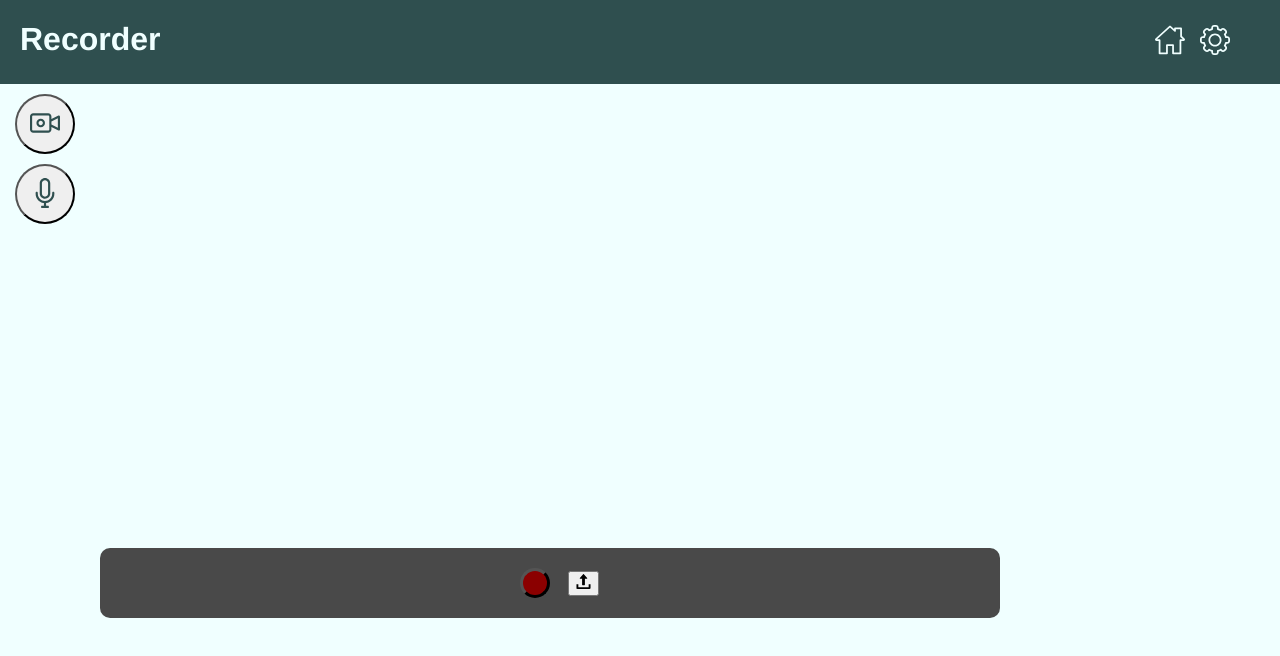
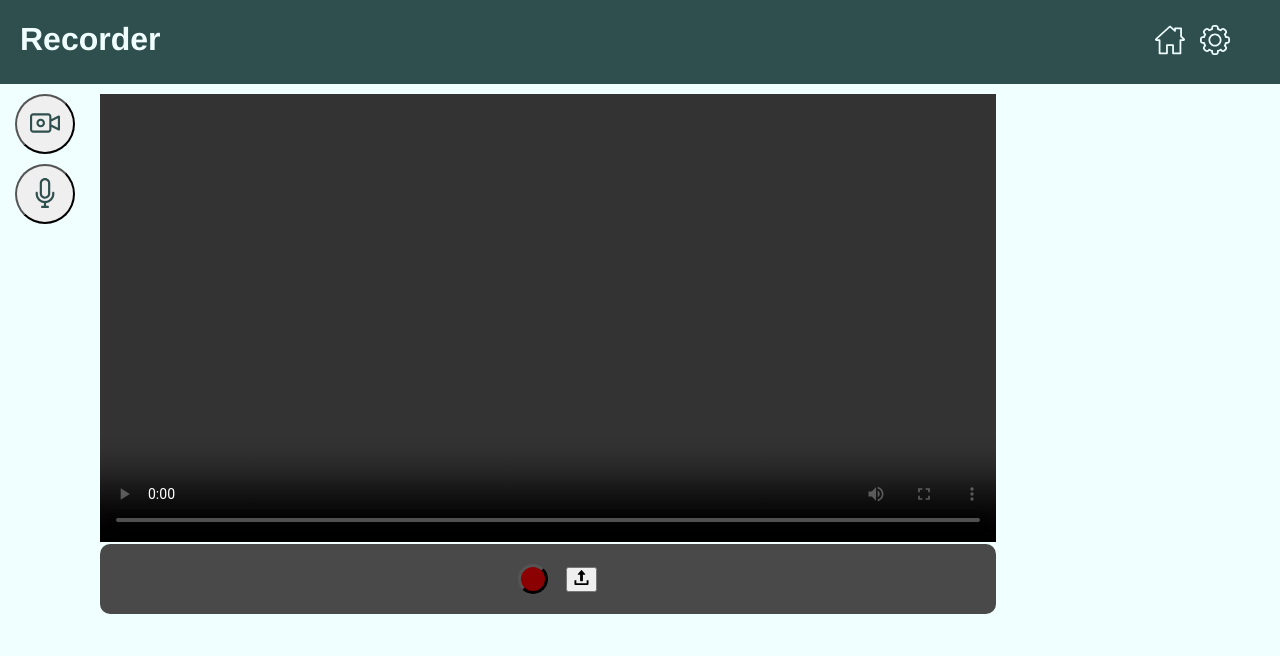
Before and after one commit to gkdals98/recorder, a Vue app: page / in a window 1280 px wide. Shown: the top 656 px of the page. Built offline with nearby package versions, Linux system fonts and the light colour scheme.

Commit message:
mid check

```diff
--- a/package.json
+++ b/package.json
@@ -8,6 +8,7 @@
     "lint": "vue-cli-service lint"
   },
   "dependencies": {
+    "axios": "^0.21.4",
     "core-js": "^3.6.5",
     "vue": "^2.6.11",
     "vue-router": "^3.2.0",
--- a/src/App.vue
+++ b/src/App.vue
@@ -40,7 +40,11 @@ export default {
           .enumerateDevices()
           .then((devices) => {
             devices.forEach((device) => {
-              console.log(device.kind.toUpperCase(), device.label);
+              console.log(
+                "Check Inputs - ",
+                device.kind.toUpperCase(),
+                device.label
+              );
               //, device.deviceId
             });
           })
--- a/src/components/RecordController.vue
+++ b/src/components/RecordController.vue
@@ -35,10 +35,6 @@ export default {
     recButtonToggled: function () {
       if (this.setShotControllBlock()) {
         this.onRec = !this.onRec;
-        console.log(
-          "Who make error",
-          this.$store.state.record_controller.isRecording
-        );
         if (!this.$store.state.record_controller.isRecording) {
           const self = this;
           navigator.mediaDevices
@@ -50,7 +46,6 @@ export default {
               );
             });
         } else {
-          console.log("Who makes error 1");
           this.$store.dispatch("record_controller/RECORD_STOP");
         }
       }
--- a/src/components/VideoComponent.vue
+++ b/src/components/VideoComponent.vue
@@ -1,15 +1,16 @@
 <template>
   <div id="video_main">
+    <!--v-if로 컴포넌트 전환을 할 경우, 컴포넌트 삭제 시에 Blob에 대한 처리 에러 발생-->
     <video
       id="recorded-player"
-      v-if="!curRecord"
       :src="curFinishedFile"
+      v-bind:style="{ display: playerDisplay }"
+      controls
     ></video>
-    {{ curFinishedFile }}
     <video
       id="record-preview"
-      v-if="curRecord"
       :srcObject.prop="curMediaStream"
+      v-bind:style="{ display: recorderDisplay }"
       autoplay
     ></video>
     <RecordController />
@@ -30,6 +31,12 @@ export default {
     curFinishedFile: function () {
       return this.$store.state.record_controller.curFinishedFile;
     },
+    playerDisplay: function () {
+      return this.curRecord ? "none" : "block";
+    },
+    recorderDisplay: function () {
+      return this.curRecord ? "block" : "none";
+    },
   },
 };
 </script>
@@ -37,12 +44,15 @@ export default {
 #video_main {
   color: darkslategray;
   padding: 10px;
+  video {
+    padding-bottom: 2px;
+  }
   #recorded-player {
-    width: 80vw;
+    width: 70vw;
     max-width: 900px;
   }
   #record-preview {
-    width: 80vw;
+    width: 70vw;
     max-width: 900px;
   }
 }
--- a/src/store/modules/recordcontroller.js
+++ b/src/store/modules/recordcontroller.js
@@ -7,7 +7,6 @@ const record_controller = {
       mediaStream: null,
       chunks: [],
       curFinishedFile: null,
-      blob: null,
       settingObj: {
         audio: true,
         video: {
@@ -28,40 +27,39 @@ const record_controller = {
       state.curErrorMsg = payload;
     },
     SET_CUR_FINISHED_FILE: function (state, payload) {
-      console.log("payload is here finish", payload);
       state.curFinishedFile = payload;
-    },
-    SET_CUR_BLOB: function (state, payload) {
-      console.log("payload is here blob", payload);
-      state.blob = payload;
     },
   },
   actions: {
-    RECORD_START: ({ commit, state }, payload) => {
+    RECORD_START: ({ commit, dispatch, state }, payload) => {
       commit("SET_RECORDING");
-      console.log("Record start", payload);
+      commit("SET_CHUNKS_CLEAR");
       state.mediaStream = payload;
       state.curMediaRecorder = new MediaRecorder(state.mediaStream);
 
       state.curMediaRecorder.onstop = () => {
-        console.log("Who makes error 2");
-        let blob = new Blob(state.chunks, { type: "video/mp4" });
-        commit("SET_CUR_BLOB", blob);
-        commit("SET_CHUNKS_CLEAR");
-        let videoURL = window.URL.createObjectURL(state.blob);
-        commit("SET_RECORDING_FIN");
-        commit("SET_CUR_FINISHED_FILE", videoURL);
+        dispatch("RECORD_STOP_PROCESS");
       };
-      state.curMediaRecorder.ondataavailable = function (ev) {
+      state.curMediaRecorder.addEventListener("dataavailable", function (ev) {
         state.chunks.push(ev.data);
-      };
-
+      });
       state.curMediaRecorder.start();
-      console.log(state.curMediaRecorder.state);
     },
     RECORD_STOP: ({ state }) => {
       state.curMediaRecorder.stop();
     },
+    RECORD_STOP_PROCESS: ({ commit, state }) => {
+      let blob = new Blob(state.chunks, { mimeType: "video/mp4" });
+      let videoURL = URL.createObjectURL(blob);
+      commit("SET_CUR_FINISHED_FILE", videoURL);
+
+      //파일 확인용 자동 다운로드 코드. Chrome에서 녹화 시, 산출물 재생에 Matroska 지원 필요.
+      //let aElm = document.createElement("a");
+      //aElm.href = videoURL;
+      //aElm.download = "sample.mp4";
+      //aElm.click();
+      //commit("SET_RECORDING_FIN");
+    },
   },
 };
 export default record_controller;
--- a/vue.config.js
+++ b/vue.config.js
@@ -18,5 +18,12 @@ module.exports = {
                 'components': path.join(__dirname, 'src/components'),
             }
         }
-    }
+    },
+    devServer: {
+        proxy: {
+            '/sample': {
+                target: 'http://localhost:3000',
+            },
+        },
+    },
 }
```
Also changed, not shown: 2 other files (tests, documents, lock files or other folders).
